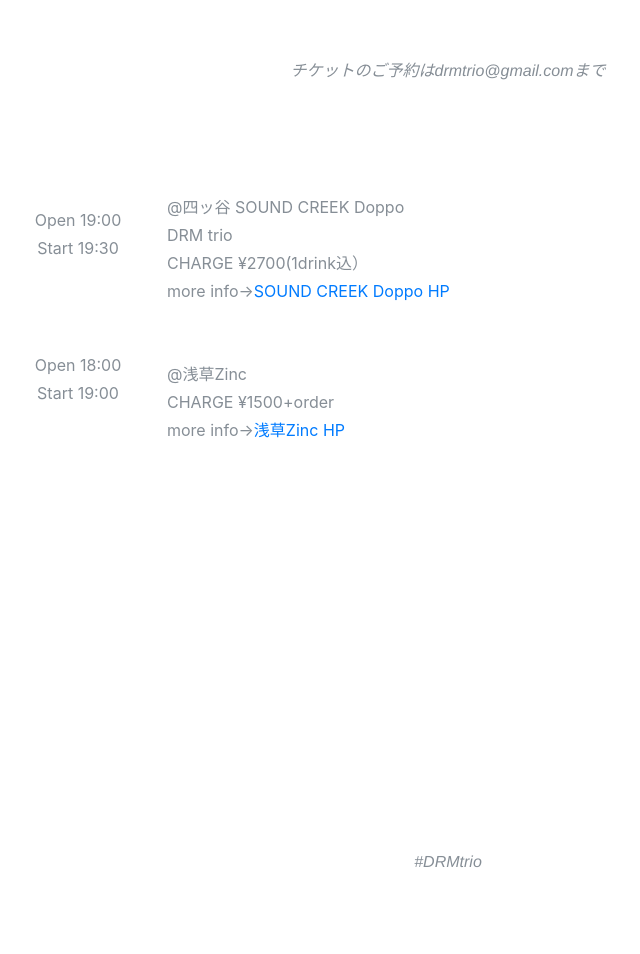
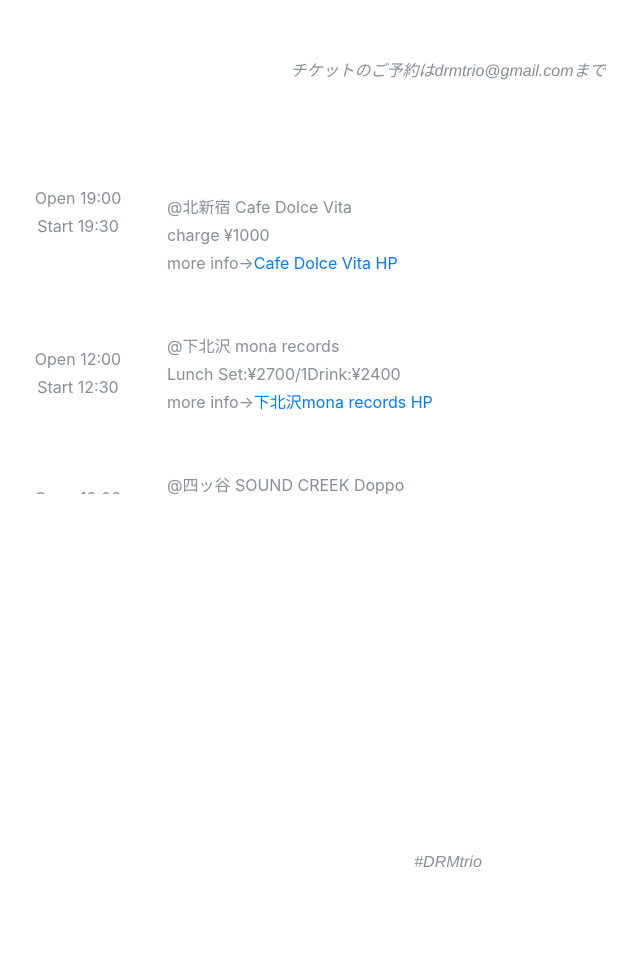
Before and after one commit to DRMtrio/DRMtrio.github.io, a website with bundled scripts: page index.html in a window 1280 px wide. Shown: the part 1619-2573 px from the top of the page, without its empty margins (192-832 px from the left). Built offline with nearby package versions, Linux system fonts and the light colour scheme; a script that the page names is missing; a web font is replaced by a local one.

Commit message:
Update index.html

```diff
--- a/index.html
+++ b/index.html
@@ -110,6 +110,29 @@
         </div>
 
         <div class="row pre-scrollable mx-auto" style="width: 80%;">
+
+          <div class="col-md-2">
+            <div class="text-center">
+              <h5>Jun 1, 2018</h5>
+              <p class="text-muted">Open 19:00 Start 19:30</p>
+            </div>
+          </div>
+          <div class="col-md-10">
+            <h3>Cafe Dolce Vita presents</h3>
+            <p class="text-muted">@北新宿 Cafe Dolce Vita<br>charge ¥1000<br>more info→<a href="http://www.geocities.jp/cafedolcevita/cafe.html">Cafe Dolce Vita HP</a></p>
+          </div>
+
+          <div class="col-md-2">
+            <div class="text-center">
+              <h5>Apr 14, 2018</h5>
+              <p class="text-muted">Open 12:00 Start 12:30</p>
+            </div>
+          </div>
+          <div class="col-md-10">
+            <h3>下北沢mona records</h3>
+            <p class="text-muted">@下北沢 mona records<br>Lunch Set:¥2700/1Drink:¥2400<br>more info→<a href="http://www.mona-records.com/live/index.php">下北沢mona records HP</a></p>
+          </div>
+
           <div class="col-md-2">
             <div class="text-center">
               <h5>Mar 25, 2018</h5>
```
